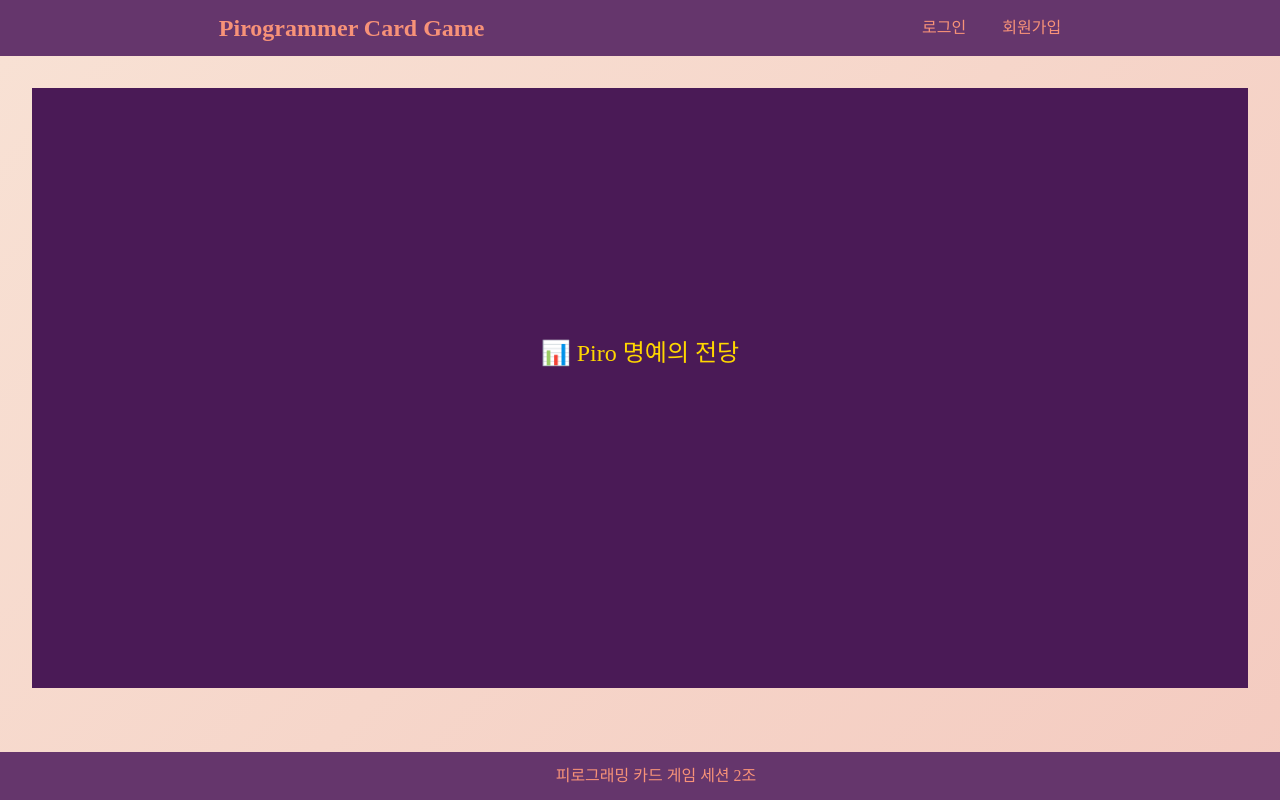
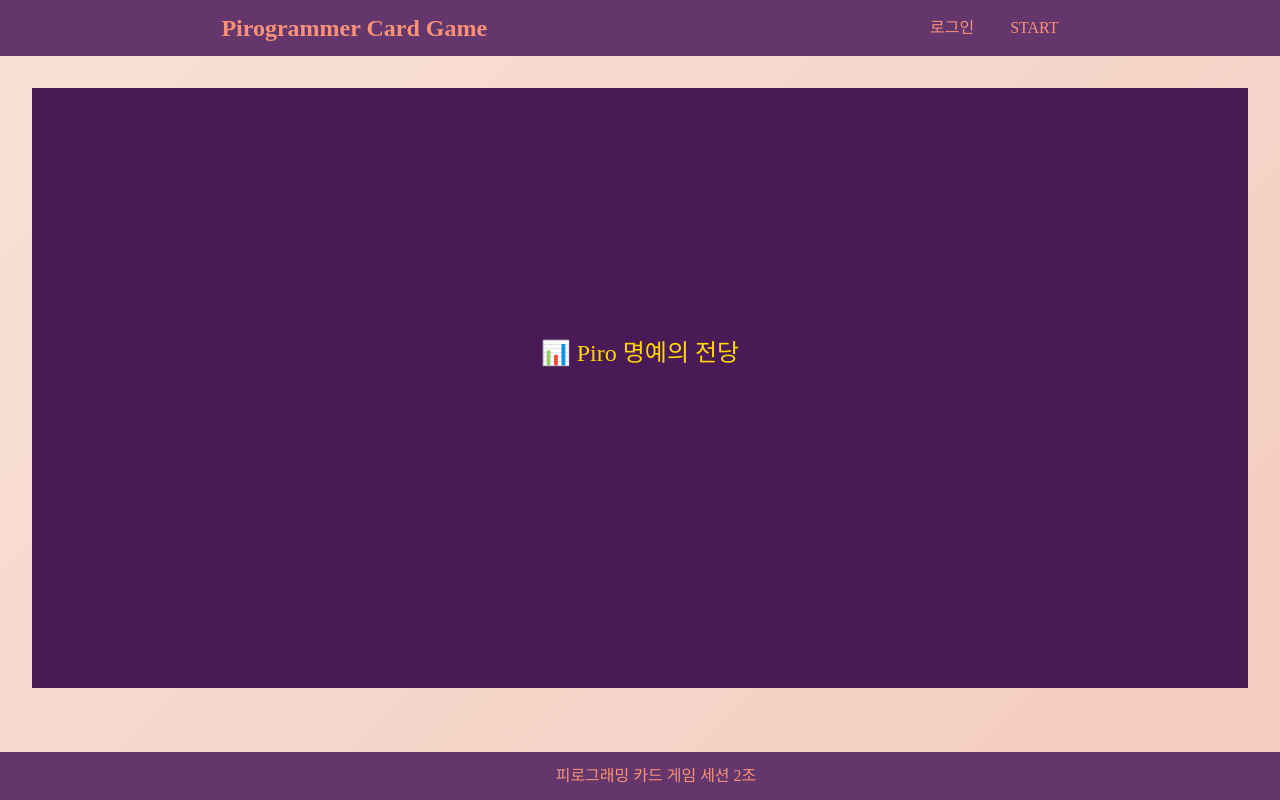
Before and after one commit to Pirogramming-22/Piro22_CardGame_2, a Django app: template games/templates/games/rankings.html in a window 1280 px wide. Run offline with Django 5.2, Linux system fonts and the light colour scheme; the template is opened without the code that fills it, so the values that code supplies are empty.

Commit message:
[refactor] base.html 헤더 수정

```diff
--- a/templates/base.html
+++ b/templates/base.html
@@ -22,7 +22,7 @@
                 <a href="{% url 'accounts:logout' %}">로그아웃</a>
             {% else %}
                 <a href="{% url 'accounts:social_login' %}">로그인</a>
-                <a href="{% url 'accounts:social_login' %}">회원가입</a>
+                <a href="{% url 'accounts:social_login' %}">START</a>
             {% endif %}
         </nav>
     </header>
```
